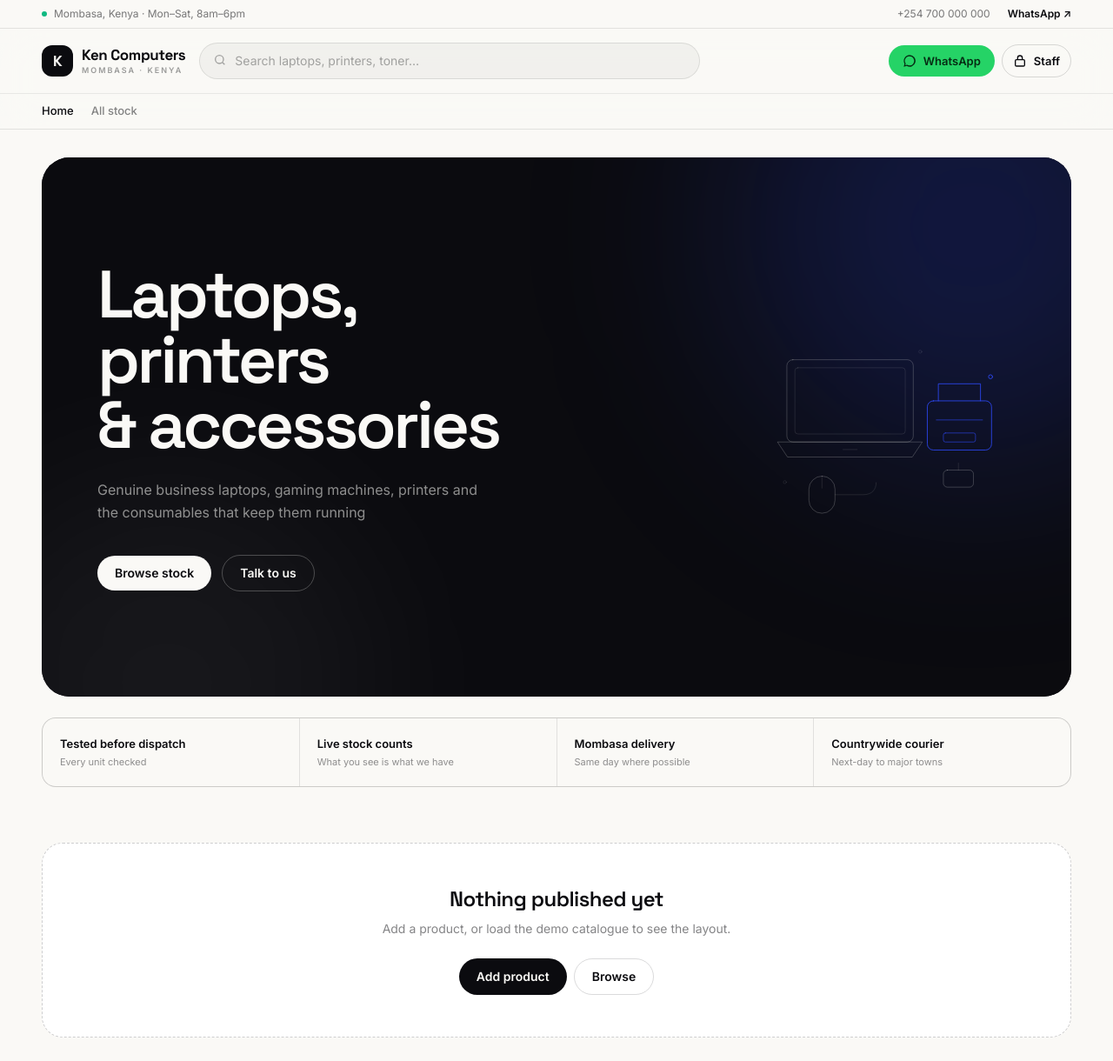
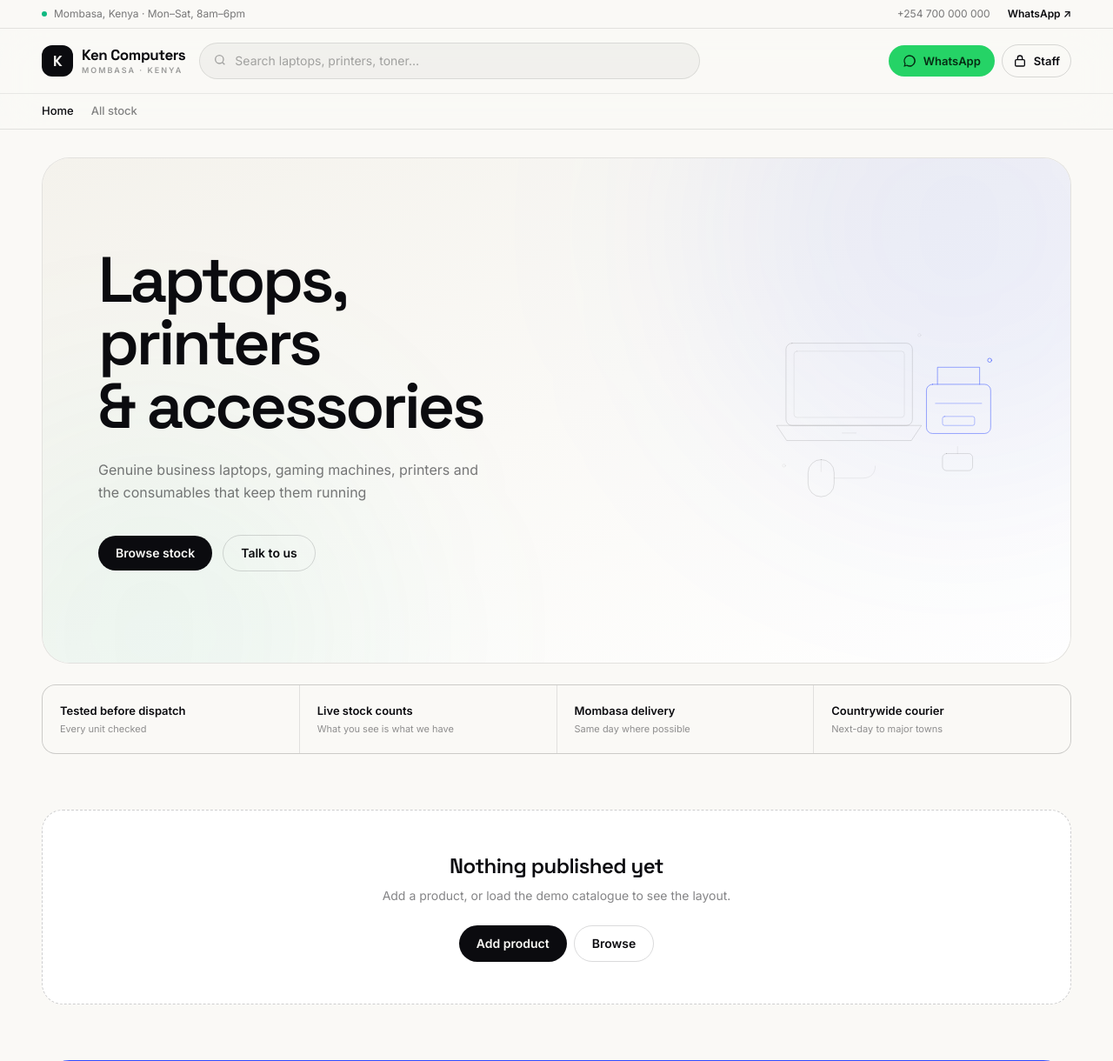
Before and after one commit to Afuyah/ken-computers-product-catalogue, a Flask app: page / in a window 1280 px wide. Shown: the top 1220 px of the page at 87% size. Run offline with Flask 3, Linux system fonts and the light colour scheme; style sheets or scripts are compiled from the project's sources.

Commit message:
Light hero: paper palette, soft accent wash and matching light banner themes

```diff
--- a/app/static/css/input.css
+++ b/app/static/css/input.css
@@ -75,10 +75,10 @@
     visibility: visible;
   }
   .hero-dot {
-    @apply h-1.5 w-1.5 rounded-full bg-paper/35 transition-all duration-300;
+    @apply h-1.5 w-1.5 rounded-full bg-ink/15 transition-all duration-300;
   }
   .hero-dot.is-active {
-    @apply w-6 bg-paper;
+    @apply w-6 bg-ink;
   }
   .link-underline {
     @apply relative inline-flex items-center gap-1.5 font-semibold text-ink
--- a/app/templates/admin/banner_form.html
+++ b/app/templates/admin/banner_form.html
@@ -99,8 +99,8 @@
             <option value="center" {% if banner.align == 'center' %}selected{% endif %}>Centered</option>
           </select>
         </div>
-        <div class="overflow-hidden rounded-lg">
-          <div class="flex h-20 items-center justify-center bg-gradient-to-br {{ banner.gradient }} text-xs font-semibold text-white">
+        <div class="overflow-hidden rounded-lg border border-ink/10">
+          <div class="flex h-20 items-center justify-center bg-gradient-to-br {{ banner.gradient }} text-xs font-semibold text-ink/60">
             {{ banner.theme | capitalize }} gradient
           </div>
         </div>
--- a/app/templates/public/_hero.html
+++ b/app/templates/public/_hero.html
@@ -1,41 +1,38 @@
 {% macro hero(banners, total=0, brand_count=0) %}
-<section class="relative overflow-hidden rounded-[1.5rem] bg-ink text-paper sm:rounded-[2rem]" data-hero>
-  <div class="relative min-h-[540px] sm:min-h-[560px] lg:min-h-[620px]">
+<section class="relative overflow-hidden rounded-[1.5rem] border border-ink/10 bg-paper text-ink sm:rounded-[2rem]" data-hero>
+  <div class="relative min-h-[520px] sm:min-h-[540px] lg:min-h-[580px]">
     {% if banners %}
       {% for banner in banners %}
         <article class="hero-slide absolute inset-0 {% if loop.first %}is-active{% endif %}"
                  data-slide aria-hidden="{{ 'false' if loop.first else 'true' }}">
+          <div class="absolute inset-0 bg-gradient-to-br {{ banner.gradient }}"></div>
           {% if banner.image_url %}
             <img src="{{ banner.image_url }}" alt="{{ banner.image_alt }}"
-                 class="absolute inset-0 h-full w-full object-cover opacity-70"
+                 class="absolute inset-0 h-full w-full object-cover opacity-90"
                  {% if loop.first %}fetchpriority="high"{% else %}loading="lazy"{% endif %}
                  decoding="async">
-            <div class="absolute inset-0 bg-gradient-to-r from-ink via-ink/80 to-ink/20"></div>
-          {% else %}
-            <div class="absolute inset-0 bg-gradient-to-br {{ banner.gradient }}"></div>
-            <div class="absolute inset-0 bg-ink/35"></div>
-            <div class="absolute -right-32 -top-40 h-[28rem] w-[28rem] rounded-full bg-paper/10 blur-3xl"></div>
-            <div class="absolute -bottom-40 left-1/3 h-96 w-96 rounded-full bg-black/30 blur-3xl"></div>
+            <div class="absolute inset-0 bg-gradient-to-r from-paper via-paper/85 to-paper/10"></div>
           {% endif %}
+          <div class="pointer-events-none absolute -right-40 -top-48 h-[34rem] w-[34rem] rounded-full bg-accent/[0.07] blur-[120px]"></div>
 
-          <div class="relative flex h-full min-h-[540px] items-center px-6 py-14 sm:min-h-[560px] sm:px-10 lg:min-h-[620px] lg:px-16">
-            <div class="max-w-3xl {% if banner.is_centered %}mx-auto text-center{% endif %}">
+          <div class="relative flex h-full min-h-[520px] items-center px-6 py-14 sm:min-h-[540px] sm:px-10 lg:min-h-[580px] lg:px-16">
+            <div class="max-w-2xl {% if banner.is_centered %}mx-auto text-center{% endif %}">
               {% if banner.eyebrow %}
-                <span class="inline-flex items-center gap-2 rounded-full border border-paper/20 px-3 py-1 text-[10px] font-semibold uppercase tracking-[0.2em] text-paper/80">
-                  <span class="h-1 w-1 rounded-full bg-emerald-400"></span>{{ banner.eyebrow }}
+                <span class="inline-flex items-center gap-2 rounded-full border border-ink/15 bg-white/60 px-3 py-1 text-[10px] font-semibold uppercase tracking-[0.2em] text-ink/60">
+                  <span class="h-1 w-1 rounded-full bg-accent"></span>{{ banner.eyebrow }}
                 </span>
               {% endif %}
-              <h1 class="mt-6 font-display text-[clamp(2.4rem,6vw,4.6rem)] font-semibold leading-[1.02] tracking-tightest">{{ banner.headline }}</h1>
+              <h1 class="mt-6 font-display text-[clamp(2.3rem,5.6vw,4.2rem)] font-semibold leading-[1.02] tracking-tightest text-ink">{{ banner.headline }}</h1>
               {% if banner.subtext %}
-                <p class="mt-5 max-w-lg text-sm leading-relaxed text-paper/60 sm:text-base {% if banner.is_centered %}mx-auto{% endif %}">{{ banner.subtext }}</p>
+                <p class="mt-5 max-w-lg text-sm leading-relaxed text-ink/55 sm:text-base {% if banner.is_centered %}mx-auto{% endif %}">{{ banner.subtext }}</p>
               {% endif %}
               {% if banner.cta_label or banner.secondary_label %}
                 <div class="mt-8 flex flex-wrap gap-3 {% if banner.is_centered %}justify-center{% endif %}">
                   {% if banner.cta_label %}
-                    <a href="{{ banner.cta_url or url_for('public.search') }}" class="btn bg-paper text-ink hover:bg-white">{{ banner.cta_label }}</a>
+                    <a href="{{ banner.cta_url or url_for('public.search') }}" class="btn-primary">{{ banner.cta_label }}</a>
                   {% endif %}
                   {% if banner.secondary_label %}
-                    <a href="{{ banner.secondary_url or '#' }}" class="btn border border-paper/25 text-paper hover:bg-paper/10">{{ banner.secondary_label }}</a>
+                    <a href="{{ banner.secondary_url or '#' }}" class="btn-outline">{{ banner.secondary_label }}</a>
                   {% endif %}
                 </div>
               {% endif %}
@@ -45,53 +42,48 @@
       {% endfor %}
     {% else %}
       <article class="hero-slide is-active absolute inset-0" data-slide aria-hidden="false">
-        <div class="absolute inset-0 bg-ink"></div>
-        <div class="absolute -right-40 -top-48 h-[34rem] w-[34rem] rounded-full bg-accent/20 blur-[120px]"></div>
-        <div class="absolute -bottom-56 -left-24 h-[30rem] w-[30rem] rounded-full bg-paper/[0.05] blur-[100px]"></div>
+        <div class="absolute inset-0 bg-gradient-to-br from-paper-100 via-paper to-white"></div>
+        <div class="pointer-events-none absolute -right-40 -top-52 h-[36rem] w-[36rem] rounded-full bg-accent/[0.08] blur-[130px]"></div>
+        <div class="pointer-events-none absolute -bottom-56 -left-32 h-[32rem] w-[32rem] rounded-full bg-emerald-500/[0.06] blur-[120px]"></div>
 
-        <div class="relative flex h-full min-h-[540px] items-center px-6 py-14 sm:min-h-[560px] sm:px-10 lg:min-h-[620px] lg:px-16">
+        <div class="relative flex h-full min-h-[520px] items-center px-6 py-14 sm:min-h-[540px] sm:px-10 lg:min-h-[580px] lg:px-16">
           <div class="grid w-full items-center gap-12 lg:grid-cols-12">
             <div class="lg:col-span-6">
-              <h1 class="font-display text-[clamp(2.6rem,6vw,4.8rem)] font-semibold leading-[0.98] tracking-tightest">
-                Laptops, printers<br class="hidden sm:block">&amp; accessories
+              <h1 class="font-display text-[clamp(2.4rem,5.8vw,4.6rem)] font-semibold leading-[0.98] tracking-tightest text-ink">
+                Laptops, printers<br class="hidden sm:block"> &amp; accessories
               </h1>
-              <p class="mt-6 max-w-md text-base leading-relaxed text-paper/55">
+              <p class="mt-6 max-w-md text-base leading-relaxed text-ink/55">
                 Genuine business laptops, gaming machines, printers and the consumables that keep them running
               </p>
               <div class="mt-9 flex flex-wrap items-center gap-3">
-                <a href="{{ url_for('public.search') }}" class="btn bg-paper text-ink hover:bg-white">Browse stock</a>
+                <a href="{{ url_for('public.search') }}" class="btn-primary">Browse stock</a>
                 {% if staff_mode %}
-                  <a href="{{ url_for('admin.product_new') }}" class="btn border border-paper/25 text-paper hover:bg-paper/10">Add product</a>
+                  <a href="{{ url_for('admin.product_new') }}" class="btn-outline">Add product</a>
                 {% else %}
-                  <a href="https://wa.me/{{ contact_whatsapp }}" target="_blank" rel="noopener" class="btn border border-paper/25 text-paper hover:bg-paper/10">Talk to us</a>
+                  <a href="https://wa.me/{{ contact_whatsapp }}" target="_blank" rel="noopener" class="btn-outline">Talk to us</a>
                 {% endif %}
               </div>
             </div>
 
             <div class="hidden lg:col-span-6 lg:block lg:justify-self-end">
-              <svg viewBox="0 0 520 440" class="h-auto w-full max-w-[520px] text-paper/25" fill="none"
+              <svg viewBox="0 0 520 440" class="h-auto w-full max-w-[500px] text-ink/15" fill="none"
                    stroke="currentColor" stroke-width="1.4" stroke-linecap="round" stroke-linejoin="round" aria-hidden="true">
-                <!-- laptop -->
                 <rect x="64" y="86" width="252" height="164" rx="12"/>
-                <rect x="80" y="102" width="220" height="132" rx="6" stroke-opacity=".5"/>
+                <rect x="80" y="102" width="220" height="132" rx="6" stroke-opacity=".55"/>
                 <path d="M46 250h288l-20 30H66z"/>
-                <path d="M176 265h28" stroke-opacity=".5"/>
-                <!-- printer -->
-                <g class="text-accent" stroke="currentColor">
+                <path d="M176 265h28" stroke-opacity=".55"/>
+                <g class="text-accent/60" stroke="currentColor">
                   <rect x="344" y="168" width="128" height="98" rx="12"/>
                   <path d="M366 168v-34h84v34"/>
                   <path d="M362 206h92" stroke-opacity=".7"/>
                   <rect x="376" y="232" width="64" height="18" rx="4" stroke-opacity=".7"/>
                 </g>
-                <!-- mouse + cable -->
                 <rect x="108" y="318" width="52" height="74" rx="26"/>
-                <path d="M134 318v24" stroke-opacity=".5"/>
-                <path d="M160 355h56c18 0 26-10 26-24" stroke-opacity=".5"/>
-                <!-- small accessory: adapter -->
+                <path d="M134 318v24" stroke-opacity=".55"/>
+                <path d="M160 355h56c18 0 26-10 26-24" stroke-opacity=".55"/>
                 <rect x="376" y="306" width="60" height="34" rx="8"/>
-                <path d="M406 306v-14" stroke-opacity=".5"/>
-                <!-- accents -->
-                <circle cx="470" cy="120" r="4" class="text-accent" stroke="currentColor"/>
+                <path d="M406 306v-14" stroke-opacity=".55"/>
+                <circle cx="470" cy="120" r="4" class="text-accent/70" stroke="currentColor"/>
                 <circle cx="60" cy="330" r="3" stroke-opacity=".4"/>
                 <circle cx="330" cy="70" r="3" stroke-opacity=".4"/>
               </svg>
@@ -104,7 +96,7 @@
 
   {% if staff_mode %}
     <a href="{{ url_for('admin.banners') }}"
-       class="absolute right-4 top-4 rounded-full bg-paper/10 px-3 py-1.5 text-[11px] font-semibold text-paper/80 backdrop-blur hover:bg-paper/20">
+       class="absolute right-4 top-4 rounded-full border border-ink/10 bg-white/70 px-3 py-1.5 text-[11px] font-semibold text-ink/60 backdrop-blur hover:bg-white hover:text-ink">
       Manage banners
     </a>
   {% endif %}
@@ -117,11 +109,11 @@
       {% endfor %}
     </div>
     <button type="button" data-hero-prev aria-label="Previous slide"
-            class="absolute left-4 top-1/2 hidden h-10 w-10 -translate-y-1/2 items-center justify-center rounded-full border border-paper/20 text-paper/80 transition hover:bg-paper/10 sm:flex">
+            class="absolute left-4 top-1/2 hidden h-10 w-10 -translate-y-1/2 items-center justify-center rounded-full border border-ink/15 bg-white/70 text-ink/60 backdrop-blur transition hover:bg-white hover:text-ink sm:flex">
       <svg class="h-4 w-4" fill="none" stroke="currentColor" stroke-width="2" viewBox="0 0 24 24"><path d="m15 18-6-6 6-6"/></svg>
     </button>
     <button type="button" data-hero-next aria-label="Next slide"
-            class="absolute right-4 top-1/2 hidden h-10 w-10 -translate-y-1/2 items-center justify-center rounded-full border border-paper/20 text-paper/80 transition hover:bg-paper/10 sm:flex">
+            class="absolute right-4 top-1/2 hidden h-10 w-10 -translate-y-1/2 items-center justify-center rounded-full border border-ink/15 bg-white/70 text-ink/60 backdrop-blur transition hover:bg-white hover:text-ink sm:flex">
       <svg class="h-4 w-4" fill="none" stroke="currentColor" stroke-width="2" viewBox="0 0 24 24"><path d="m9 18 6-6-6-6"/></svg>
     </button>
   {% endif %}
```
Also changed, not shown: app/models.py (+6 -5 lines).
